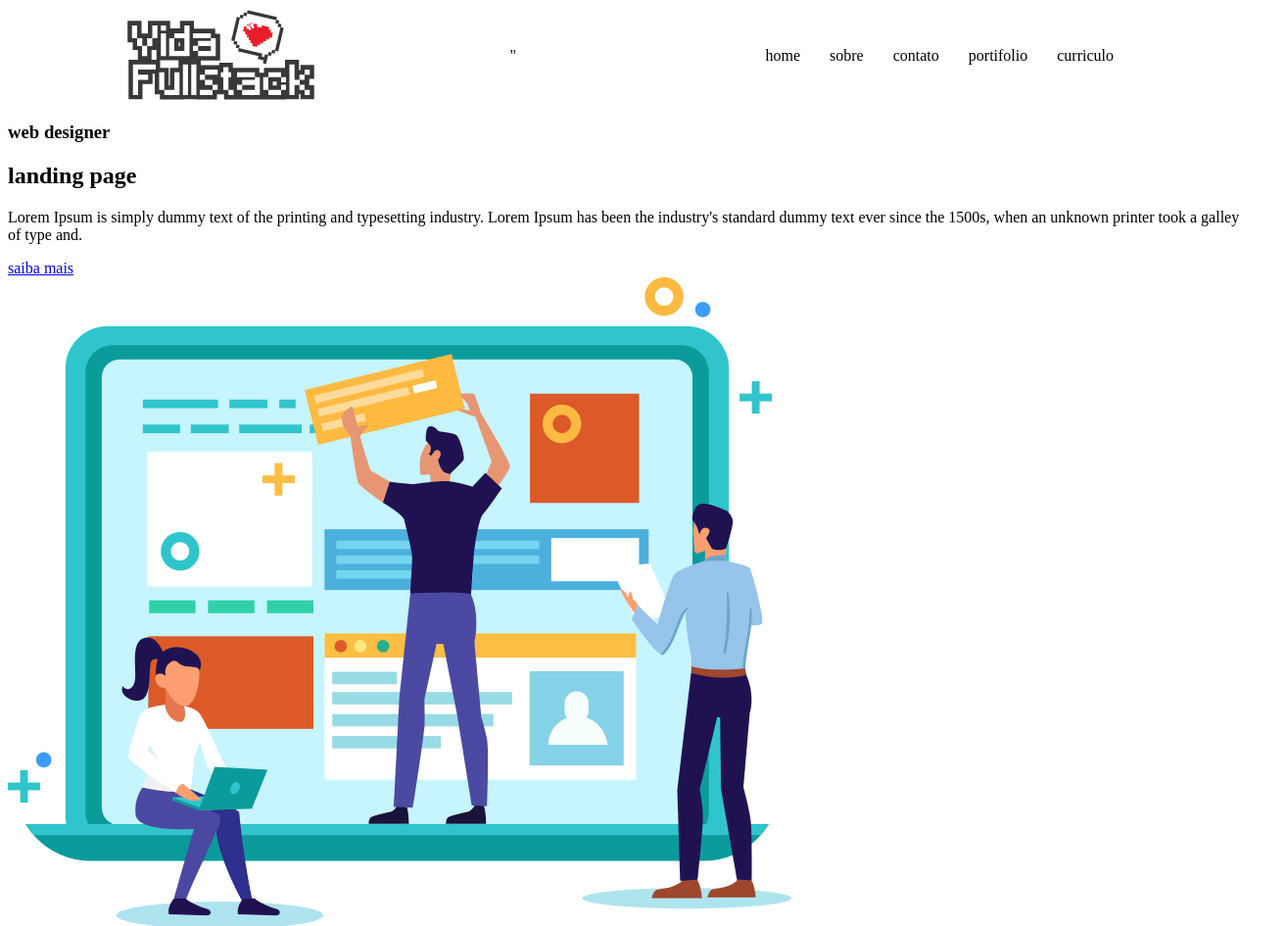
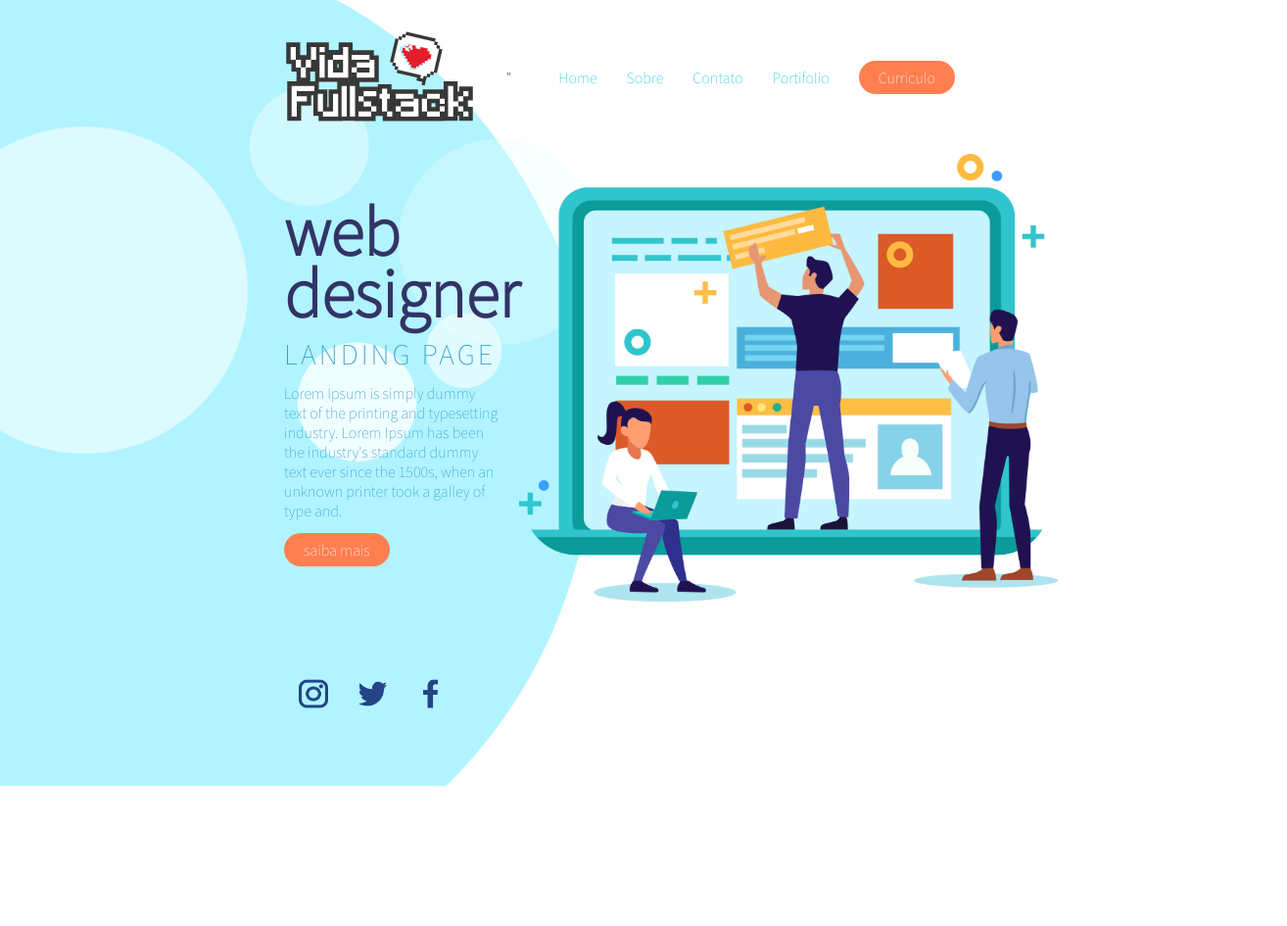
Before and after one commit to allanmiller143/site-de-teste.html, a plain HTML site: page index.html in a window 1280 px wide. Shown: the top 945 px of the page at 98% size, 1314 px wide, since content can reach past the window. After the commit the page ends 802 px from the top, so only its background shows below. Drawn offline with Linux system fonts and the light colour scheme; files whose address does not match are found by name.

Commit message:
site pronto

```diff
--- /dev/null
+++ b/assets/css/bootstrap.css
@@ -0,0 +1,37 @@
+*{
+  text-decoration: none;
+  font-family: 'Source Sans Pro', sans-serif;
+  font-weight: 300;
+  margin: 0;
+  padding: 0;
+  border: 0;
+  vertical-align: 300;
+  list-style: none;
+}
+body{
+  background-image: url("../imagens/bolha-background.png");
+  background-repeat: no-repeat;
+  background-position:left center;
+}
+
+.container{
+  width: 1024px;
+  margin: 30px auto;
+  display: flex;
+  flex-direction: column;
+}
+
+.row{
+  display: flex;  /* o displey flex serve para deixar os elementos de uma
+                  tag paralelos horizontalmente. */
+  flex-direction: row;
+}
+.botão{
+  border-radius: 20px;
+  background-color: coral;
+  color: aliceblue;
+  padding-left: 20px;
+  padding-right: 20px;
+  padding-top: 7px;
+  padding-bottom: 7px;
+}
--- /dev/null
+++ b/assets/css/footer.css
@@ -0,0 +1,10 @@
+footer ul{
+  width: 1024px;
+  margin: 30px auto;
+}
+footer ul li{
+  margin: 15px;
+}
+footer ul li img{
+  width: 30px;
+}
--- a/assets/css/header.css
+++ b/assets/css/header.css
@@ -1,18 +1,19 @@
-header{
-  width: 1024px;
-  margin: 0 auto;
-  display: flex;  /* o displey flex serve para deixar os elementos de uma
-                  tag paralelos horizontalmente. */
-flex-direction: row;
+
+header section{
 justify-content: space-between;/* divide os elementos com espaçamentos iguais
 tag paralelos horizontalmente. */
-align-items:center;
+align-items:center; /*alinha os itens pelo centro */
+
 }
-header nav ul{
+header section nav ul{
   display: flex;
   flex-direction: row;
-  list-style: none;
+  list-style: none; /* serve para tirar as bolinhas da ul */
+  align-items: center;
 }
-header nav ul li{
-  padding: 15px;
+header section nav ul li a {
+margin: 0px 15px;  /* isso vai separar os itens na horizontal */
+text-decoration: none;
+color: rgb(24, 203, 226);
+
 }
--- /dev/null
+++ b/assets/css/main.css
@@ -0,0 +1,29 @@
+
+ main section{
+  align-items: center;
+  justify-content: space-between;
+}
+.row article{
+  width: 300px;
+}
+.row article h1{
+  font-size: 70px;
+  line-height: 90%;
+  font-weight: 900;
+  color: #333366;
+  }
+  .row article h2{
+    font-size: 30px;
+    text-transform: uppercase;
+    letter-spacing: 3px;
+    line-height: 200%;
+    color: #3399cc;
+    }
+
+    .row article p {
+      color: #3399cc;
+      margin: 0px 20px 20px 0px;
+    }
+    .row div img {
+      width: 700px;
+    }
--- /dev/null
+++ b/assets/css/responsive-background.css
@@ -0,0 +1,33 @@
+@media (max-width: 1800px){
+  body{
+    background-size: 820px;
+    }
+  }
+ @media (max-width: 1600px){
+  body{
+    background-size: 720px;
+    }
+  }
+  @media (max-width: 1400px){
+    body{
+     background-size: 620px;
+    }
+  }
+
+  @media (max-width: 1150px){
+    body{
+     background-size: 590px;
+    }
+  }
+  @media (max-width: 1000px){
+    body{
+     background-size: 550px;
+    }
+  }
+  @media (max-width: 850px){
+    body{
+     background-size: 540px;
+     background-position:  left top;
+
+    }
+  }
--- /dev/null
+++ b/assets/css/responsive-elements.css
@@ -0,0 +1,27 @@
+@media (max-width: 1400px){
+  .container{
+      width: 700px;
+      }
+      .row div img {
+        width: 550px;
+      }
+    }
+@media (max-width: 800px){
+  .container{
+       width: 600px;
+
+   }
+  .row div img {
+       width: 550px;
+    }
+  .row{
+    flex-direction: column;
+  }
+  body{
+    background-position:left -200px;
+  }
+  footer .row{
+    flex-direction: row;
+  }
+
+  }
--- a/assets/css/style.css
+++ b/assets/css/style.css
@@ -1 +1,8 @@
-@import "./header.css"
+@import "./header.css";
+@import "./main.css";
+@import "./footer.css";
+@import "./responsive-background.css";
+@import "./bootstrap.css";
+@import "./responsive-elements.css";
+@import url('https://fonts.googleapis.com/css2?family=Open+Sans+Condensed:wght@300&family=Source+Serif+4:wght@300&display=swap');
+@import url('https://fonts.googleapis.com/css2?family=Source+Sans+Pro:wght@200&display=swap');@import "./body.css";
--- a/index.html
+++ b/index.html
@@ -5,44 +5,50 @@
   <meta http-equiv="X-UA-Compatible" content="IE=edge">
   <meta name="viewport" content="width=device-width, initial-scale=1.0">
   <title>primeiro site</title>
-  <link rel="stylesheet" href="./assets/css/style.css">
+  <link rel="stylesheet"  text = "text/css" href="./assets/css/style.css">
 </head>
 <body>
-   <header>
+   <header class = "container">
+    <section class="row">
     <img src="assets/imagens/logo.png" alt="logo">"
      <nav>
-       <ul>
-         <li>home</li>
-         <li>sobre</li>
-         <li>contato</li>
-         <li>portifolio</li>
-         <li id ="lic">curriculo</li>
+       <ul >
+         <li><a href="#"><b>Home</b> </a> </li>
+         <li><a href="#"> <b>Sobre </b> </a> </li>
+         <li><a href="#"> <b>Contato</b>  </a> </li>
+         <li><a href="#"> <b>Portifolio</b>  </a> </li>
+         <li ><a class = "botão" href="#"> <b>Curriculo</b></a> </li>
        </ul>
      </nav>
+    </section>
    </header>
 
   <!-- container -->
- <main>
-   <section>
+ <main class = "container">
+   <section class = "row">
      <article>
       <h1>web designer</h1>
       <h2>landing page</h2>
       <p>Lorem Ipsum is simply dummy text of the printing and typesetting industry.
          Lorem Ipsum has been the industry's standard dummy text ever since the 1500s,
-         when an unknown printer took a galley of type and.</p>
-      <a href="#">saiba mais</a>
+         when an unknown printer took a galley of type and.
+        </p>
+      <a class =" botão" href="#">saiba mais</a>
 
       </article>
-      <div>
+      <div >
         <img src="assets/imagens//pessoas-construindo-pc.png" alt="construcao de pc">
       </div>
+
+
    </section>
 
  </main>
  <!-- fim do container -->
+
  <!-- inicio footer -->
- <footer>
-   <ul>
+ <footer class="container">
+    <ul class = "row">
       <li> <a href="https://www.instagram.com/accounts/login/" target="instagram">
             <img src="assets/imagens/logo-insta.png" alt="logo insta">
             </a>
@@ -57,9 +63,7 @@
       </li>
     </ul>
 
+ </footer>
  <!-- fim do footer -->
-
-
- </footer>
 </body>
 </html>
```
Lines whose indentation alone changed are shown as unchanged.
